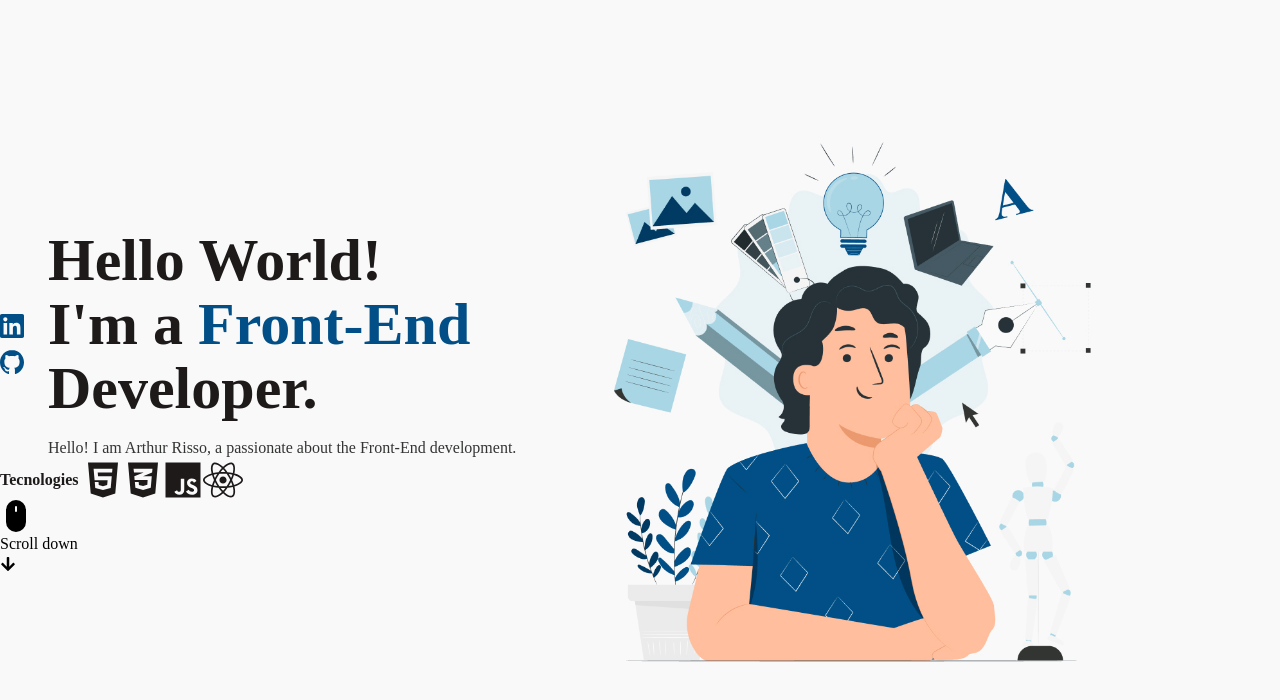
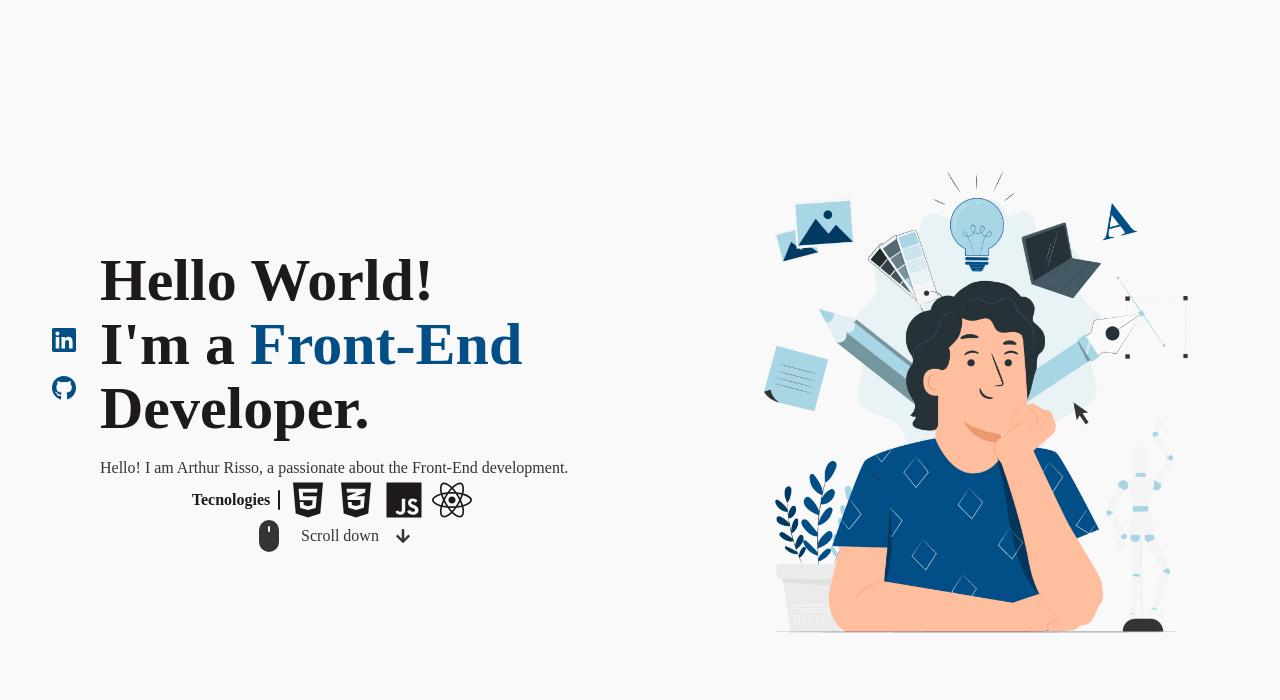
Before and after one commit to arthur-risso/portfolio, a React (Vite) app in the folder my-portfolio/: page / in a window 1280 px wide. Shown: the top 700 px of the page. Built offline with nearby package versions, Linux system fonts and the light colour scheme.

Commit message:
finalizando a home page

```diff
--- a/my-portfolio/index.html
+++ b/my-portfolio/index.html
@@ -3,6 +3,7 @@
   <head>
     <meta charset="UTF-8" />
     <meta name="viewport" content="width=device-width, initial-scale=1.0" />
+    <link rel="stylesheet" href="src/styles/reset.css">
     <link rel="stylesheet" href="src/styles/index.css">
     <title>Arthur Risso | Portfolio</title>
   </head>
--- a/my-portfolio/src/components/SocialMedias.tsx
+++ b/my-portfolio/src/components/SocialMedias.tsx
@@ -1,11 +1,21 @@
+import { FaLinkedin, FaGithub } from "react-icons/fa";
+
 const SocialMedias = () => {
   return (
-    <div className="flex flex-col gap-3">
+    <div className="flex flex-col gap-4">
       <a href="https://www.linkedin.com/in/arthur-risso/" className="w-6">
-        <img src="./src/assets/icons/linkedin.svg" alt="Linkedin" className="w-6"/>
+        <FaLinkedin
+          size={32}
+          fill="#014f86"
+          className="w-6 transition delay-150 duration-300 ease-in-out hover:-translate-y-1 hover:scale-110"
+        />
       </a>
       <a href="https://github.com/arthur-risso" className="w-6">
-        <img src="./src/assets/icons/github.svg" alt="GitHub" className="w-6 "/>
+        <FaGithub
+          size={32}
+          fill="#014f86"
+          className="w-6 transition delay-150 duration-300 ease-in-out hover:-translate-y-1 hover:scale-110"
+        />
       </a>
     </div>
   );
--- a/my-portfolio/src/components/Tecnologies.tsx
+++ b/my-portfolio/src/components/Tecnologies.tsx
@@ -3,9 +3,9 @@ import { IoLogoJavascript } from "react-icons/io5";
 
 const Tecnologies = () => {
     return (
-        <div className="flex items-center">
+        <div className="flex items-center gap-2">
             <p className="font-bold text-black">Tecnologies</p>
-            <div className="line w-1 bg-black"></div>
+            <div className="line w-[2px] h-5 bg-black rounded-lg"></div>
             <FaHtml5 size={40} fill="#1e1a1a"/>
             <FaCss3Alt size={40} fill="#1e1a1a"/>
             <IoLogoJavascript size={40} fill="#1e1a1a"/>
--- a/my-portfolio/src/layout/Home.tsx
+++ b/my-portfolio/src/layout/Home.tsx
@@ -5,8 +5,8 @@ import { FaArrowDown } from "react-icons/fa";
 
 const Home = () => {
   return (
-    <div className="flex items-center justify-between min-h-screen bg-white font-poppins">
-      <aside className="flex flex-col">
+    <div className="flex items-center justify-around bg-white font-poppins h-screen w-screen">
+      <aside className="flex flex-col items-center">
         <div
           id="introduction"
           className="flex flex-row items-center justify-center gap-6"
@@ -25,16 +25,16 @@ const Home = () => {
           </div>
         </div>
         <Tecnologies />
-        <div id="scroll-down">
-          <BsFillMouseFill size={32} />
-          <p>Scroll down</p>
-          <FaArrowDown size={16} />
+        <div id="scroll-down" className="flex items-center gap-4">
+          <BsFillMouseFill size={32} fill="#333533"/>
+          <p className="text-gray">Scroll down</p>
+          <FaArrowDown size={16} fill="#333533"/>
         </div>
       </aside>
       <img
         src="../src/assets/images/home-img.jpg"
         alt="Homepage image"
-        className="max-w-xl"
+        className="max-w-lg w-lg"
       />
     </div>
   );
--- a/my-portfolio/src/main.tsx
+++ b/my-portfolio/src/main.tsx
@@ -1,6 +1,7 @@
 import React from "react";
 import ReactDOM from "react-dom/client";
 import "./styles/index.css";
+import "./styles/reset.css";
 import Home from "./layout/Home";
 
 const root = ReactDOM.createRoot(
--- /dev/null
+++ b/my-portfolio/src/styles/reset.css
@@ -0,0 +1,59 @@
+/* Reset CSS padrão (baseado no Eric Meyer + melhorias) */
+*,
+*::before,
+*::after {
+  margin: 0;
+  padding: 0;
+  box-sizing: border-box;
+}
+
+html,
+body {
+  height: 100%;
+  width: 100%;
+  line-height: 1.5;
+  font-family: sans-serif;
+  -webkit-font-smoothing: antialiased;
+  -moz-osx-font-smoothing: grayscale;
+}
+
+img,
+picture,
+video,
+canvas,
+svg {
+  display: block;
+  max-width: 100%;
+}
+
+button,
+input,
+select,
+textarea {
+  font: inherit;
+  color: inherit;
+  background: none;
+  border: none;
+  outline: none;
+}
+
+ul,
+ol {
+  list-style: none;
+}
+
+a {
+  text-decoration: none;
+  color: inherit;
+}
+
+table {
+  border-collapse: collapse;
+  border-spacing: 0;
+}
+
+input:focus,
+textarea:focus,
+select:focus {
+  outline: none;
+}
```
Also changed, not shown: my-portfolio/src/styles/index.css (line endings or trailing spaces).
